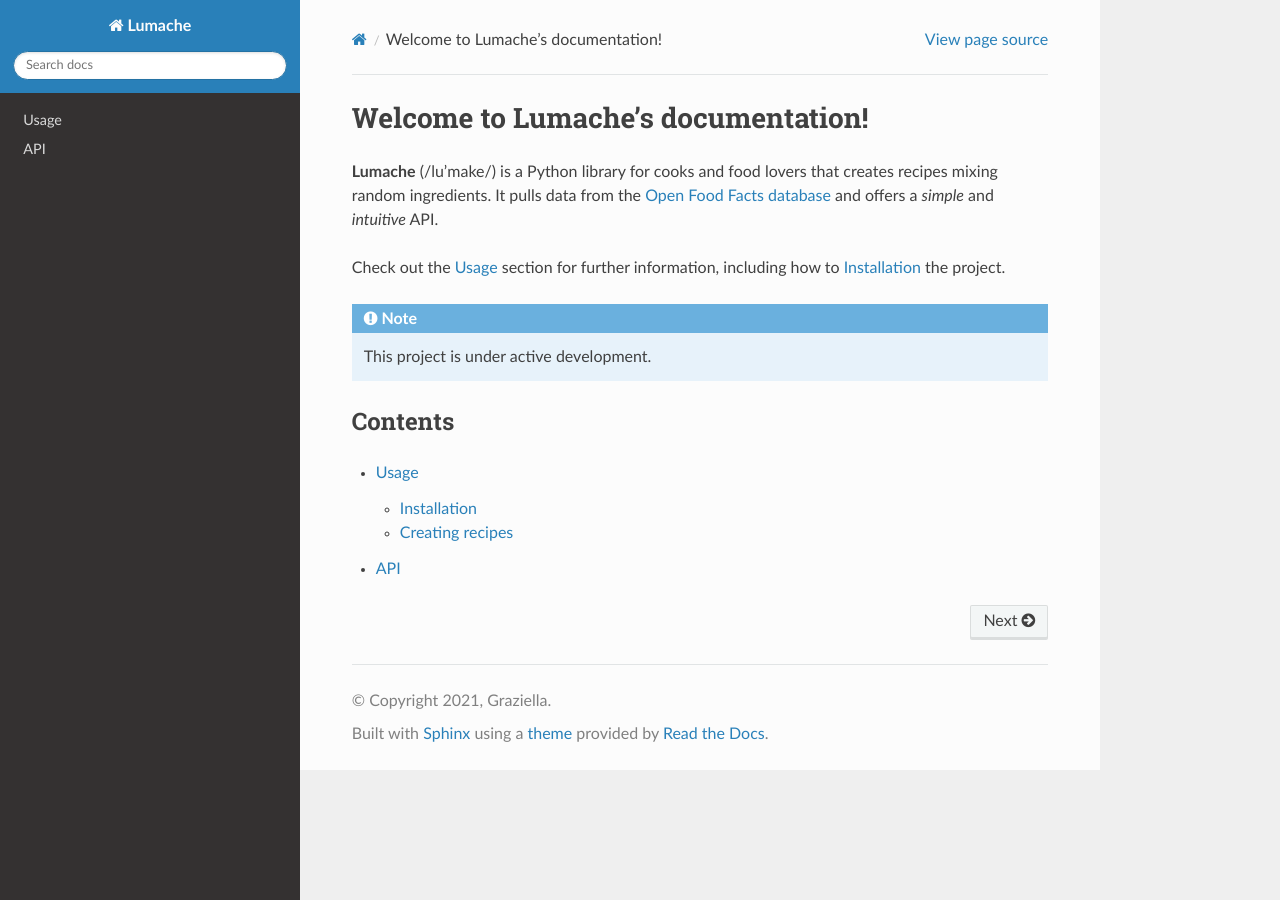
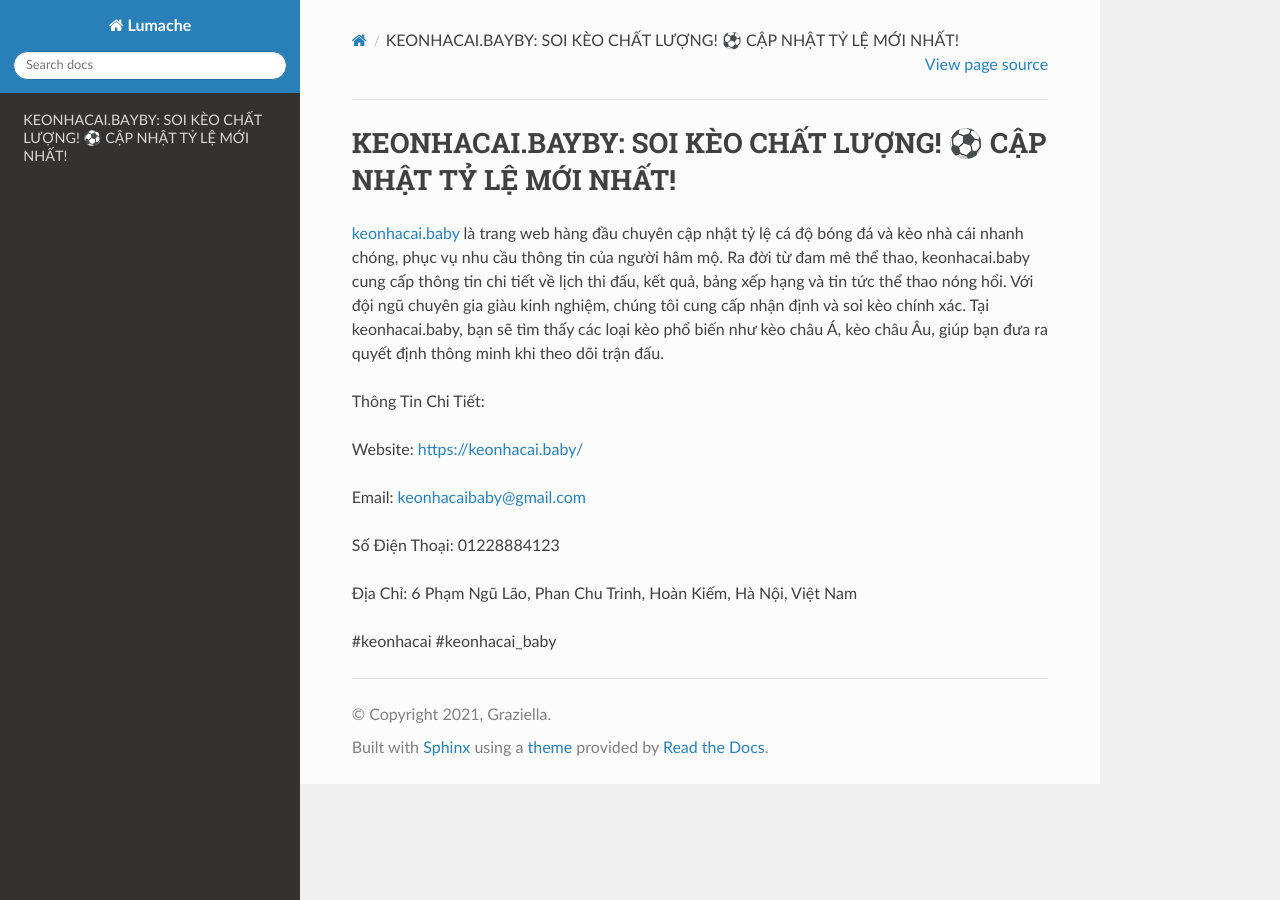
Before and after one commit to JonsCalicut123/keonhacaibaby, a Sphinx documentation site: the page built from docs/source/index.rst, in a window 1280 px wide. Built offline with Sphinx 7.4.7 and the Read the Docs theme 3.1.0, drawn with Linux system fonts in a browser that asks for light colours.

Commit message:
Update index.rst

```diff
--- a/docs/source/index.rst
+++ b/docs/source/index.rst
@@ -1,22 +1,16 @@
-Welcome to Lumache's documentation!
+KEONHACAI.BAYBY: SOI KÈO CHẤT LƯỢNG! ⚽️ CẬP NHẬT TỶ LỆ MỚI NHẤT!
 ===================================
 
-**Lumache** (/lu'make/) is a Python library for cooks and food lovers
-that creates recipes mixing random ingredients.
-It pulls data from the `Open Food Facts database <https://world.openfoodfacts.org/>`_
-and offers a *simple* and *intuitive* API.
+`keonhacai.baby <https://keonhacai.baby/>`_ là trang web hàng đầu chuyên cập nhật tỷ lệ cá độ bóng đá và kèo nhà cái nhanh chóng, phục vụ nhu cầu thông tin của người hâm mộ. Ra đời từ đam mê thể thao, keonhacai.baby cung cấp thông tin chi tiết về lịch thi đấu, kết quả, bảng xếp hạng và tin tức thể thao nóng hổi. Với đội ngũ chuyên gia giàu kinh nghiệm, chúng tôi cung cấp nhận định và soi kèo chính xác. Tại keonhacai.baby, bạn sẽ tìm thấy các loại kèo phổ biến như kèo châu Á, kèo châu Âu, giúp bạn đưa ra quyết định thông minh khi theo dõi trận đấu.
 
-Check out the :doc:`usage` section for further information, including
-how to :ref:`installation` the project.
+Thông Tin Chi Tiết:
 
-.. note::
+Website: https://keonhacai.baby/
 
-   This project is under active development.
+Email: keonhacaibaby@gmail.com
 
-Contents
---------
+Số Điện Thoại: 01228884123
 
-.. toctree::
+Địa Chỉ: 6 Phạm Ngũ Lão, Phan Chu Trinh, Hoàn Kiếm, Hà Nội, Việt Nam
 
-   usage
-   api
+#keonhacai #keonhacai_baby
```
